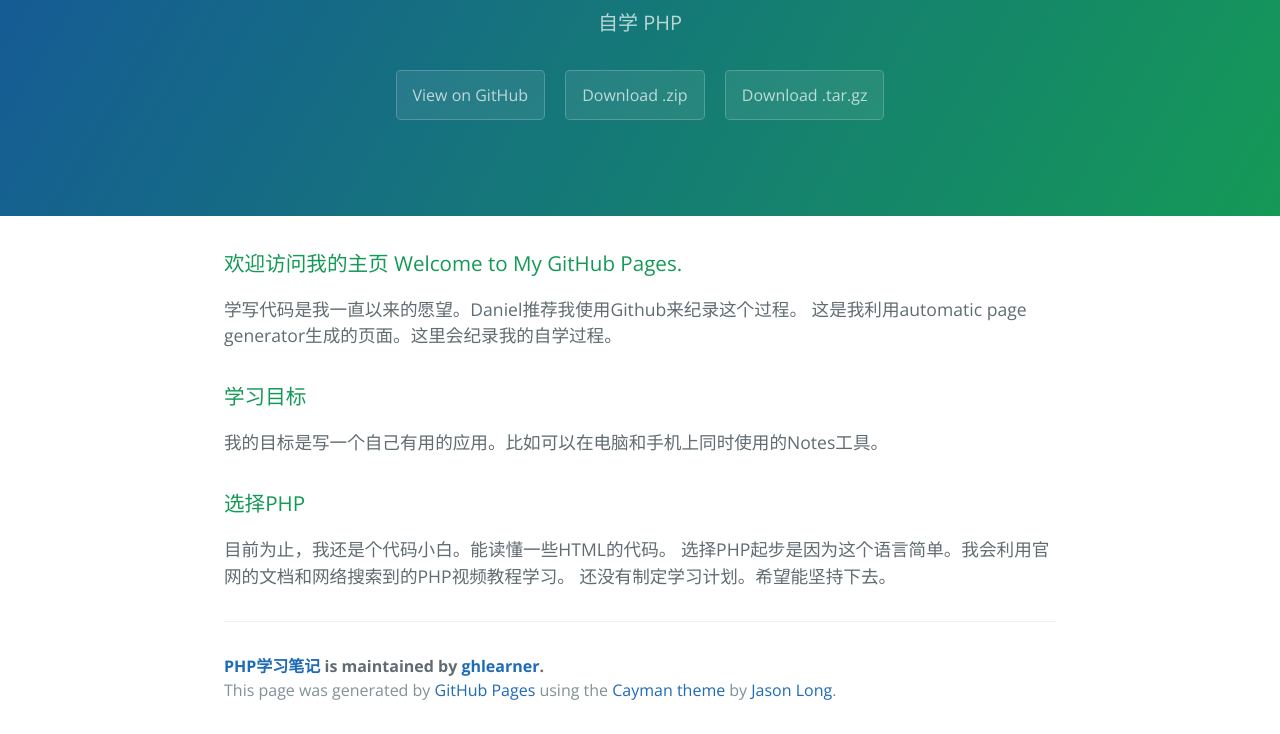
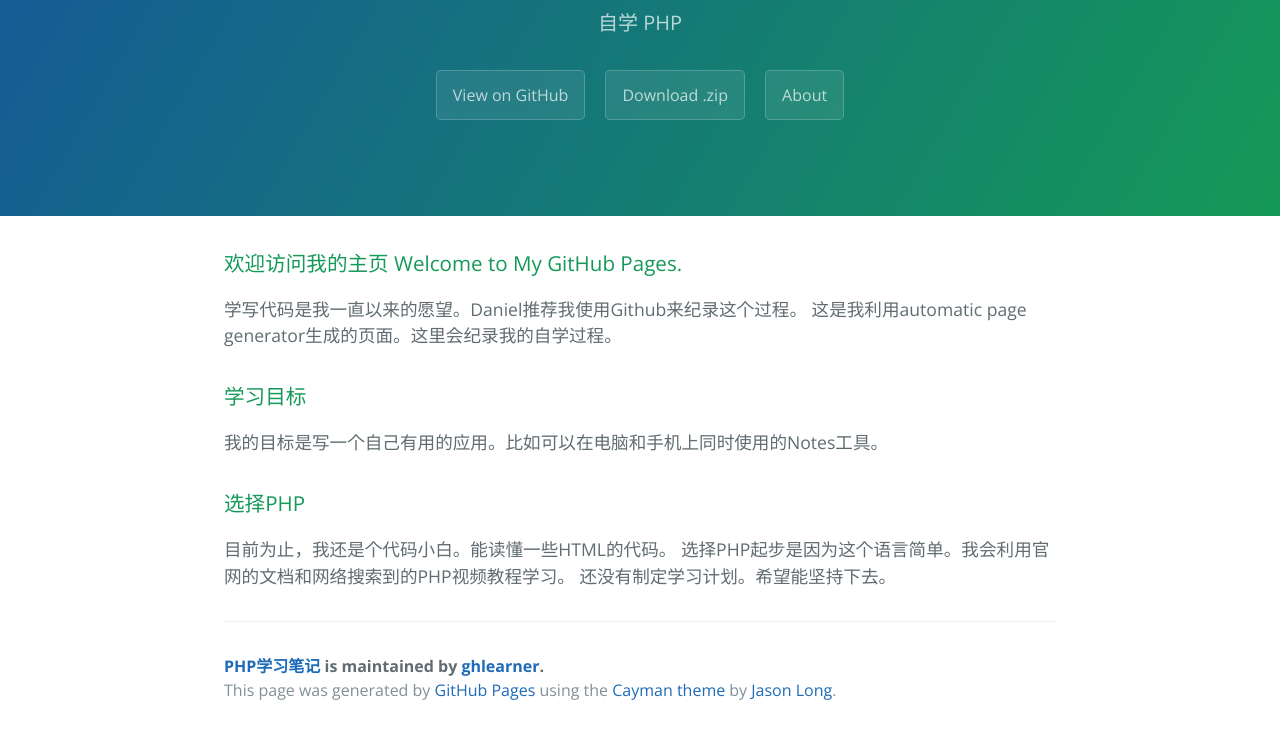
Before and after one commit to ghlearner/learnphp, a plain HTML site: page index.html in a window 1280 px wide. Shown: the part 167-901 px from the top of the page. Drawn offline with nearby package versions, Linux system fonts and the light colour scheme.

Commit message:
Update index.html

```diff
--- a/index.html
+++ b/index.html
@@ -15,7 +15,7 @@
       <h2 class="project-tagline">自学 PHP</h2>
       <a href="https://github.com/ghlearner/learnphp" class="btn">View on GitHub</a>
       <a href="https://github.com/ghlearner/learnphp/zipball/master" class="btn">Download .zip</a>
-      <a href="https://github.com/ghlearner/learnphp/tarball/master" class="btn">Download .tar.gz</a>
+      <a href="learnphp/about.html" class="btn">About</a>
     </section>
 
     <section class="main-content">
```
